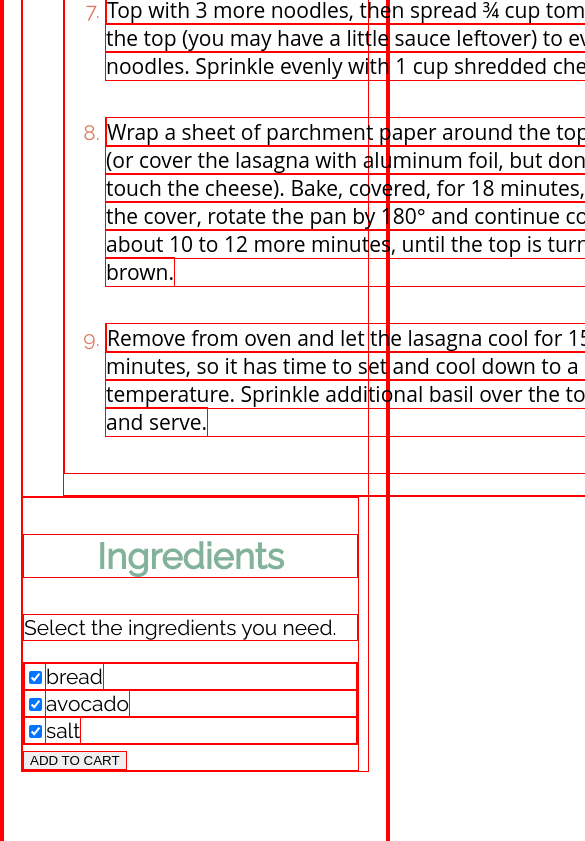
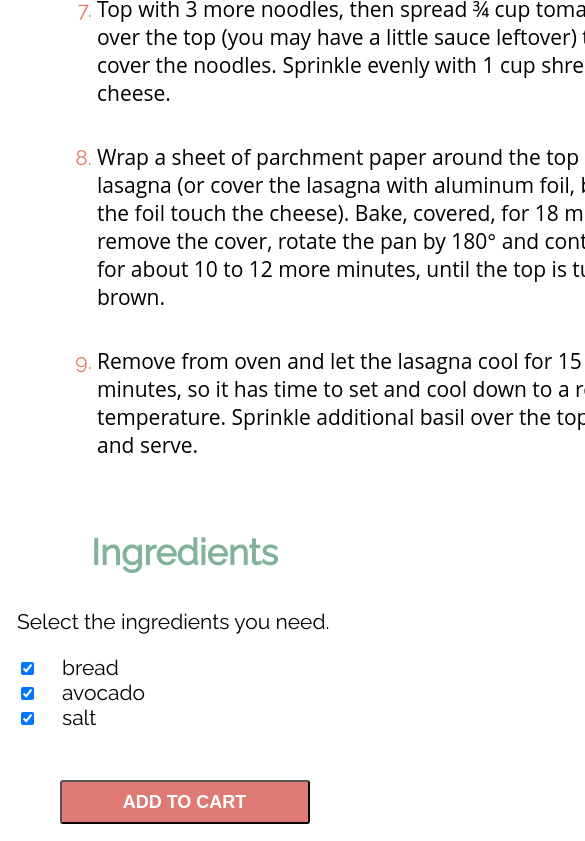
Before and after one commit to ipsita999/Meal-Delivery-App, a React (Create React App) app in the folder meal-app/: page /results/1 in a window 390 px wide. Shown: the part 1419-2260 px from the top of the page, 585 px wide, since content can reach past the window. Built offline with nearby package versions, Linux system fonts and the light colour scheme.

Commit message:
responsiveness v2

```diff
--- a/meal-app/src/components/screens/Recipe.jsx
+++ b/meal-app/src/components/screens/Recipe.jsx
@@ -75,7 +75,7 @@ class Recipe extends React.Component {
                             <h3>Name</h3>
                             <div className="item-top">
                                 <div>
-                                    <img className="timer-icon" src={require('../../assets/TIMER.png')} alt="timer"/><p>props.totalTime</p>
+                                    <img className="timer-icon" src={require('../../assets/TIMER.png')} alt="timer" /><p>props.totalTime</p>
                                 </div>
                                 <div>
                                     <img className="person-icon" src={require('../../assets/SERVINGS (PERSON ICON).png')} alt="person" /><p>props.yeild</p>
@@ -105,8 +105,9 @@ class Recipe extends React.Component {
                     <div className="checkingridents">
                         {this.renderChecks()}
                     </div>
-                    <button className="to-cart">ADD TO CART</button>
-
+                    <div className="cart-button">
+                        <button className="to-cart">ADD TO CART</button>
+                    </div>
                 </div>
             </div>
         )
--- a/meal-app/src/styles/Recipe.css
+++ b/meal-app/src/styles/Recipe.css
@@ -1,6 +1,3 @@
-* {
-    border: 1px solid red;
-}
 /* Results Container */
 .results {
     display: flex;
@@ -74,6 +71,22 @@ ol li span {
     color: #82B29B;
     text-align: center;
 }
-.ingredients-list {
-
+.ingredients-list div input {
+    margin-right: 28px;
+    color: #DE7A63;
 }
+.cart-button {
+    display: flex;
+    justify-content: center;
+    margin-top: 50px;
+}
+.to-cart {
+    background-color: #DE7A73;
+    color: white;
+    border-radius: 3px;
+    width: 250px;
+    height: 44px;
+    font-size: large;
+    font-weight: bolder;
+    align-self: flex-end;
+}
```
